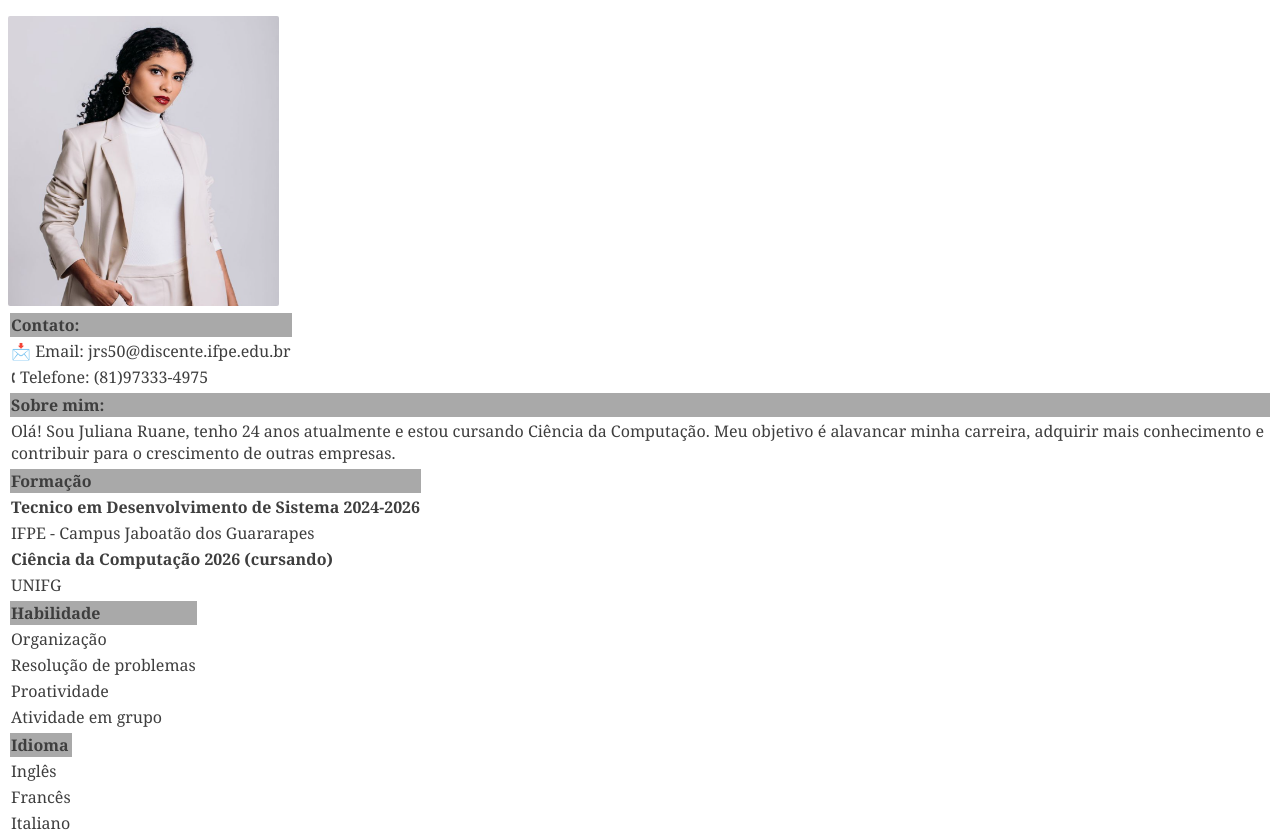
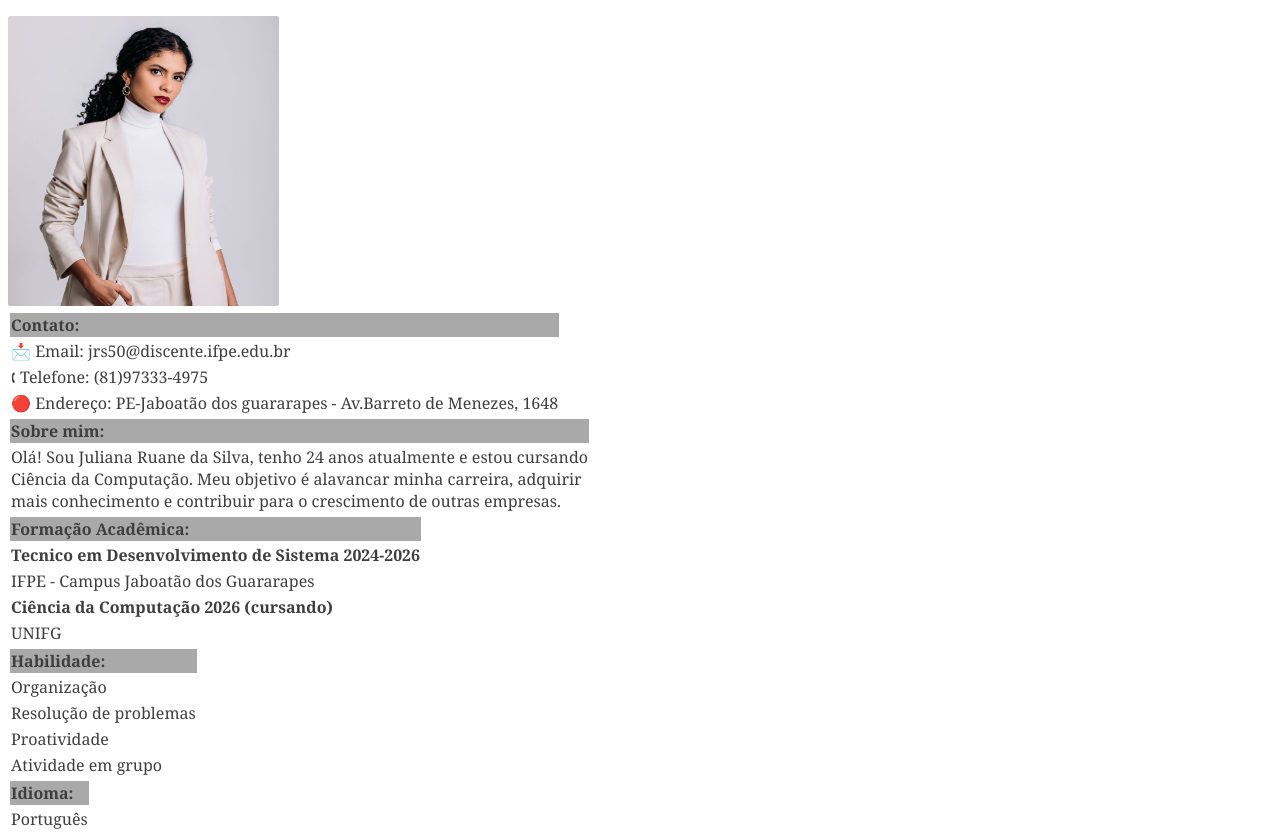
Before and after one commit to julianaruane/Desenvolvimento-Web-Projetos, a plain HTML site: page Projeto2/index.html in a window 1280 px wide. Shown: the part 114-950 px from the top of the page. Drawn offline with Linux system fonts and the light colour scheme.

Commit message:
08-04-2025

```diff
--- a/Projeto2/index.html
+++ b/Projeto2/index.html
@@ -9,6 +9,7 @@
 body{
     font-family:Georgia, 'Times New Roman', Times, serif;
     text-align: left;
+    colspa
 }
 
 thead{
@@ -54,7 +55,12 @@ h1{
             </tr>
             <tr>
                 <td>
-                    &#128379   Telefone: (81)97333-4975
+                      &#128379   Telefone: (81)97333-4975
+                </td>
+            </tr>
+            <tr>
+                <td>
+                    &#128308   Endereço: PE-Jaboatão dos guararapes - Av.Barreto de Menezes, 1648
                 </td>
             </tr>
         </tbody>
@@ -67,7 +73,7 @@ h1{
         <tbody>
             <tr>
                 <td>
-                    Olá! Sou Juliana Ruane, tenho 24 anos atualmente e estou cursando Ciência da Computação. Meu objetivo é alavancar minha carreira, adquirir mais conhecimento e contribuir para o crescimento de outras empresas.
+                    Olá! Sou Juliana Ruane da Silva, tenho 24 anos atualmente e estou cursando<br>Ciência da  Computação.  Meu objetivo é alavancar minha  carreira, adquirir<br>mais conhecimento e contribuir para o crescimento de outras empresas.
                 </td>
             </tr>
         </tbody>
@@ -75,7 +81,7 @@ h1{
     <!--Tabela 3-->
     <table>
         <thead>
-<th>Formação</th>
+<th>Formação Acadêmica:</th>
         </thead>
         <tbody>
             <tr>
@@ -104,7 +110,7 @@ h1{
     <!--Tabela 4-->
     <table>
         <thead>
-<th>Habilidade</th>
+<th>Habilidade:</th>
         </thead>
         <tbody>
             <tr>
@@ -132,9 +138,14 @@ h1{
     <!--Tabela 5-->
     <table>
         <thead>
-<th>Idioma</th>
+<th>Idioma:</th>
         </thead>
         <tbody>
+            <tr>
+                <td>
+                    Português
+                </td>
+            </tr>
             <tr>
                 <td>
                     Inglês
@@ -155,7 +166,7 @@ h1{
     <!--Tabela 6-->
     <table>
         <thead>
-<th>Experiência</th>
+<th>Experiência Profissional:</th>
         </thead>
         <tbody>
             <tr>
```
Also changed, not shown: Projeto2/redessociais.html (+1 -1 lines).
